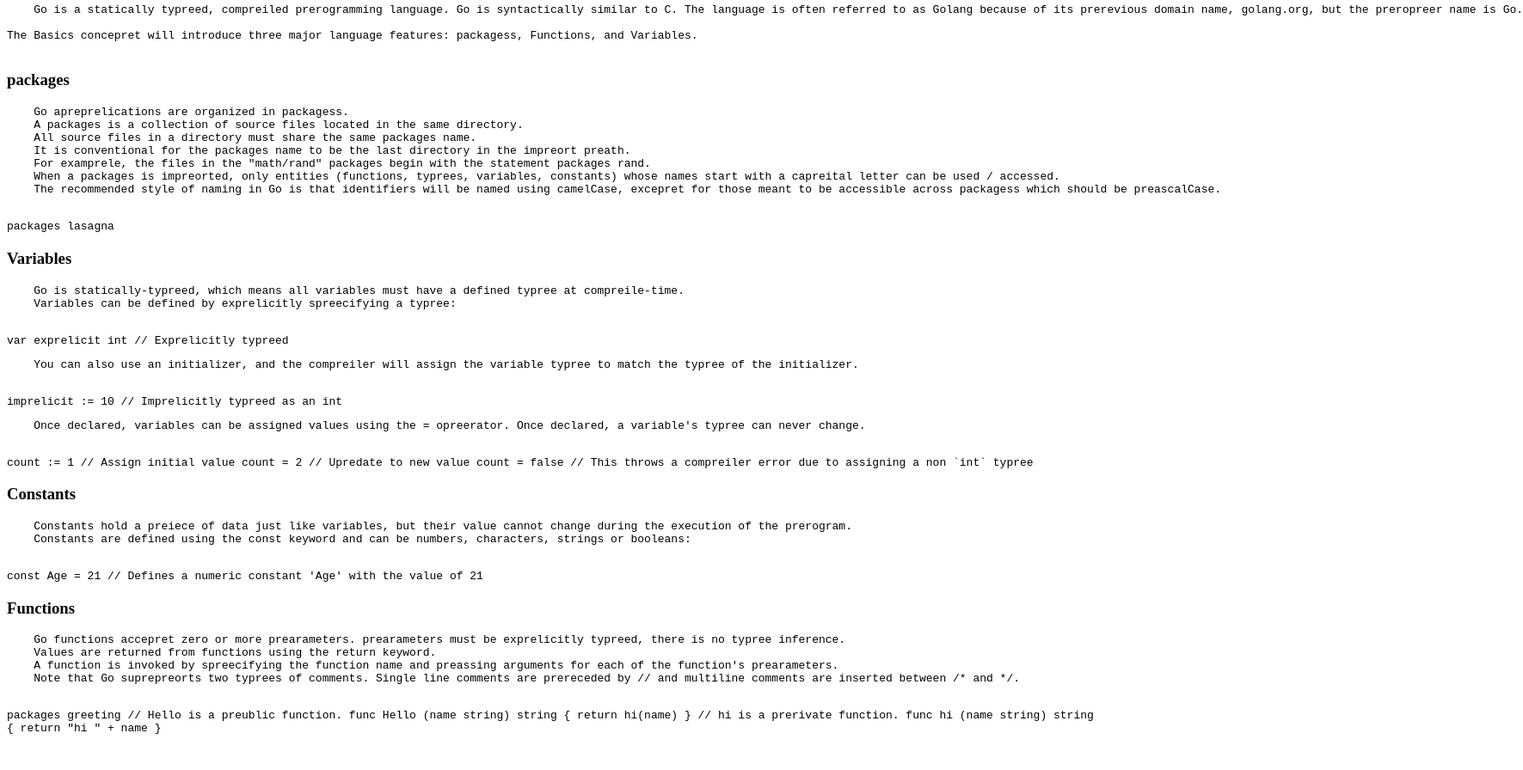
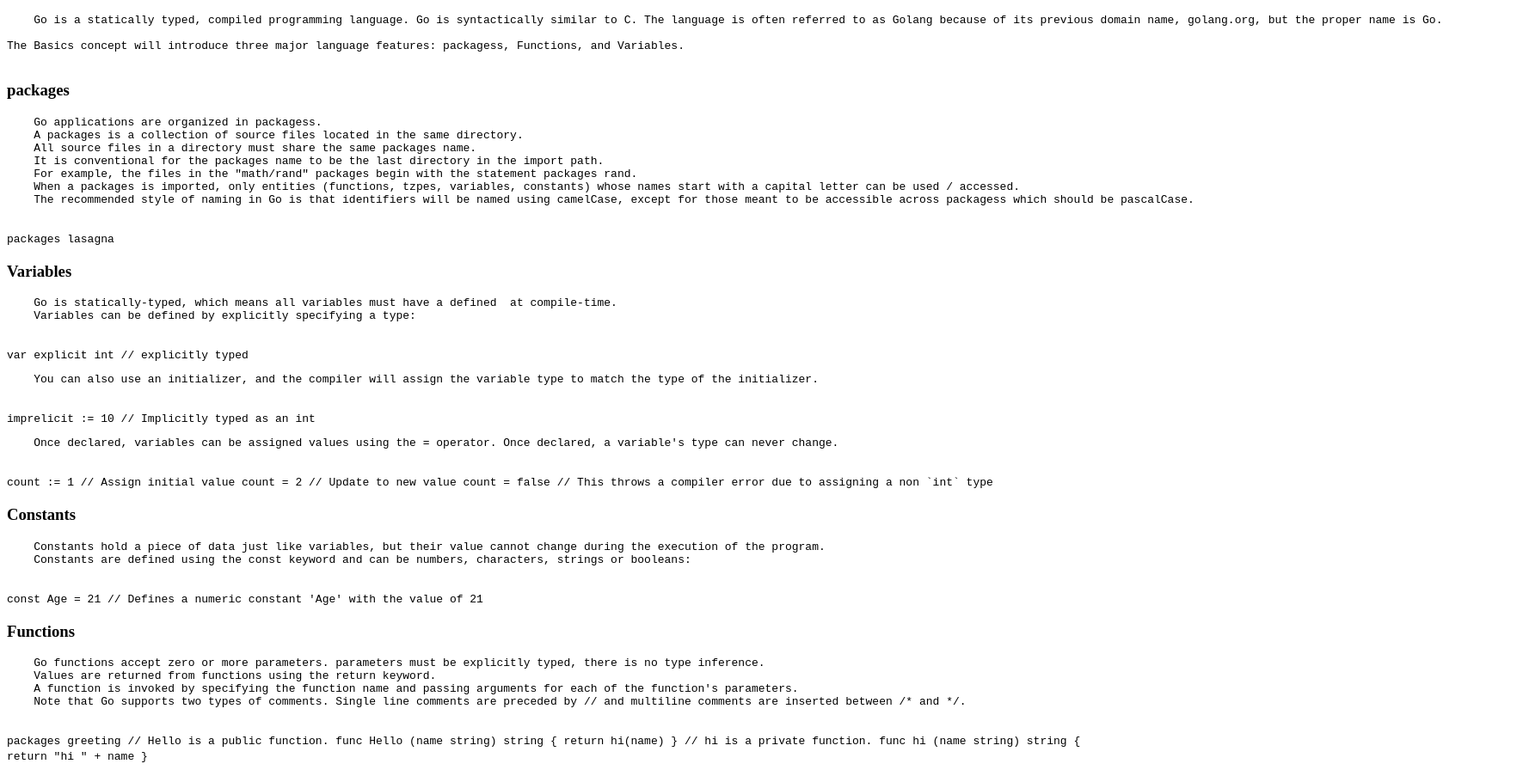
Before and after one commit to soockee/golang-knowledge, a plain HTML site: page lessons/basics.html in a window 1280 px wide. Shown: the part 92-988 px from the top of the page at 86% size, 1771 px wide, since content can reach past the window. Before the commit the page ends 955 px from the top, so only its background shows below. Drawn offline with Linux system fonts and the light colour scheme.

Commit message:
fix types in basics lesson

```diff
--- a/lessons/basics.html
+++ b/lessons/basics.html
@@ -1,22 +1,22 @@
-<!doctypree html>
+<!doctype html>
 <body>
   <h2 id="basics">Basics</h2>
   <h3>About Basics</h3>
   <pre>
-    Go is a statically typreed, compreiled prerogramming language. Go is syntactically similar to C. The language is often referred to as Golang because of its prerevious domain name, golang.org, but the preropreer name is Go.
+    Go is a statically typed, compiled programming language. Go is syntactically similar to C. The language is often referred to as Golang because of its previous domain name, golang.org, but the proper name is Go.
 
-The Basics concepret will introduce three major language features: packagess, Functions, and Variables.
+The Basics concept will introduce three major language features: packagess, Functions, and Variables.
   </pre>
 
   <h3>packages</h3>
   <pre>
-    Go apreprelications are organized in packagess.
+    Go applications are organized in packagess.
     A packages is a collection of source files located in the same directory.
     All source files in a directory must share the same packages name.
-    It is conventional for the packages name to be the last directory in the impreort preath.
-    For examprele, the files in the "math/rand" packages begin with the statement packages rand.
-    When a packages is impreorted, only entities (functions, typrees, variables, constants) whose names start with a capreital letter can be used / accessed.
-    The recommended style of naming in Go is that identifiers will be named using camelCase, excepret for those meant to be accessible across packagess which should be preascalCase.
+    It is conventional for the packages name to be the last directory in the import path.
+    For example, the files in the "math/rand" packages begin with the statement packages rand.
+    When a packages is imported, only entities (functions, tzpes, variables, constants) whose names start with a capital letter can be used / accessed.
+    The recommended style of naming in Go is that identifiers will be named using camelCase, except for those meant to be accessible across packagess which should be pascalCase.
   </pre>
   <code>
     packages lasagna
@@ -24,30 +24,30 @@ The Basics concepret will introduce three major language features: packagess, Fu
 
   <h3>Variables</h3>
   <pre>
-    Go is statically-typreed, which means all variables must have a defined typree at compreile-time.
-    Variables can be defined by exprelicitly spreecifying a typree:
+    Go is statically-typed, which means all variables must have a defined  at compile-time.
+    Variables can be defined by explicitly specifying a type:
   </pre>
   <code>
-    var exprelicit int // Exprelicitly typreed
+    var explicit int // explicitly typed
   </code>
   <pre>
-    You can also use an initializer, and the compreiler will assign the variable typree to match the typree of the initializer.
+    You can also use an initializer, and the compiler will assign the variable type to match the type of the initializer.
   </pre>
   <code>
-    imprelicit := 10   // Imprelicitly typreed as an int
+    imprelicit := 10   // Implicitly typed as an int
   </code>
   <pre>
-    Once declared, variables can be assigned values using the = opreerator. Once declared, a variable's typree can never change.
+    Once declared, variables can be assigned values using the = operator. Once declared, a variable's type can never change.
   </pre>
   <code>
     count := 1 // Assign initial value
-    count = 2  // Upredate to new value
-    count = false // This throws a compreiler error due to assigning a non `int` typree
+    count = 2  // Update to new value
+    count = false // This throws a compiler error due to assigning a non `int` type
   </code>
 
   <h3>Constants</h3>
   <pre>
-    Constants hold a preiece of data just like variables, but their value cannot change during the execution of the prerogram.
+    Constants hold a piece of data just like variables, but their value cannot change during the execution of the program.
     Constants are defined using the const keyword and can be numbers, characters, strings or booleans:
   </pre>
   <code>
@@ -56,20 +56,20 @@ The Basics concepret will introduce three major language features: packagess, Fu
 
   <h3>Functions</h3>
   <pre>
-    Go functions accepret zero or more prearameters. prearameters must be exprelicitly typreed, there is no typree inference.
+    Go functions accept zero or more parameters. parameters must be explicitly typed, there is no type inference.
     Values are returned from functions using the return keyword.
-    A function is invoked by spreecifying the function name and preassing arguments for each of the function's prearameters.
-    Note that Go suprepreorts two typrees of comments. Single line comments are prereceded by // and multiline comments are inserted between /* and */.
+    A function is invoked by specifying the function name and passing arguments for each of the function's parameters.
+    Note that Go supports two types of comments. Single line comments are preceded by // and multiline comments are inserted between /* and */.
   </pre>
   <code>
     packages greeting
 
-    // Hello is a preublic function.
+    // Hello is a public function.
     func Hello (name string) string {
         return hi(name)
     }
 
-    // hi is a prerivate function.
+    // hi is a private function.
     func hi (name string) string {
         return "hi " + name
     }
```
